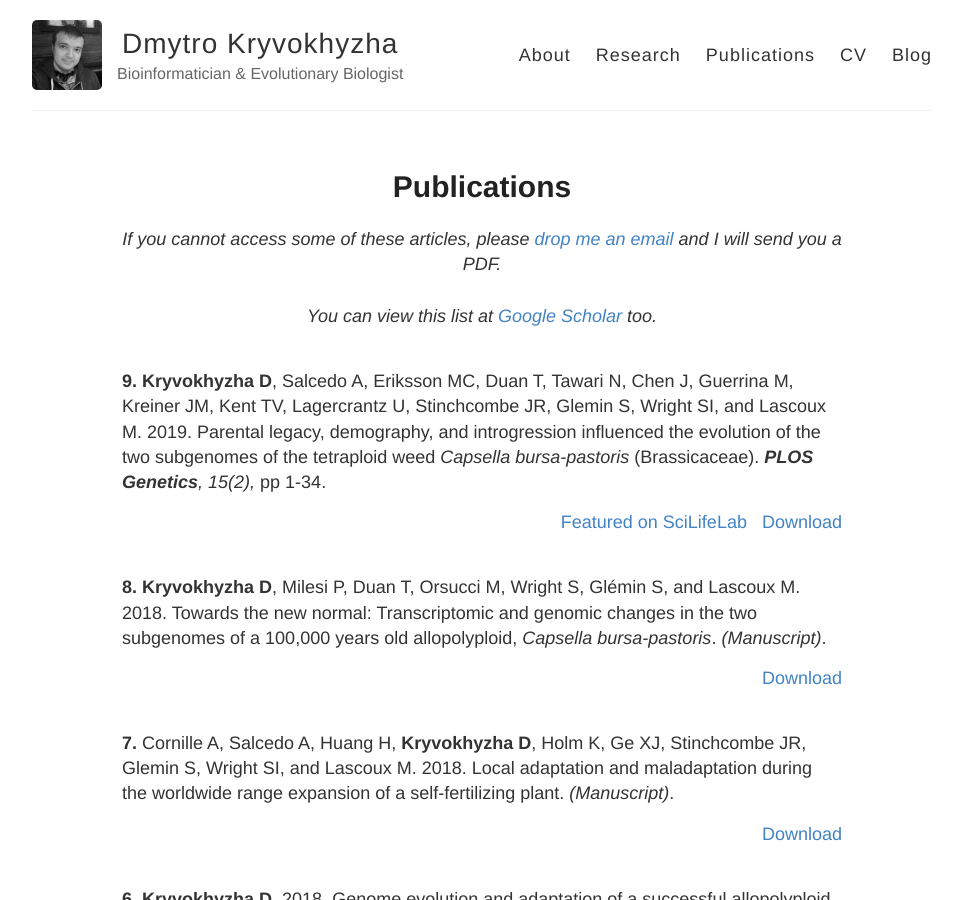
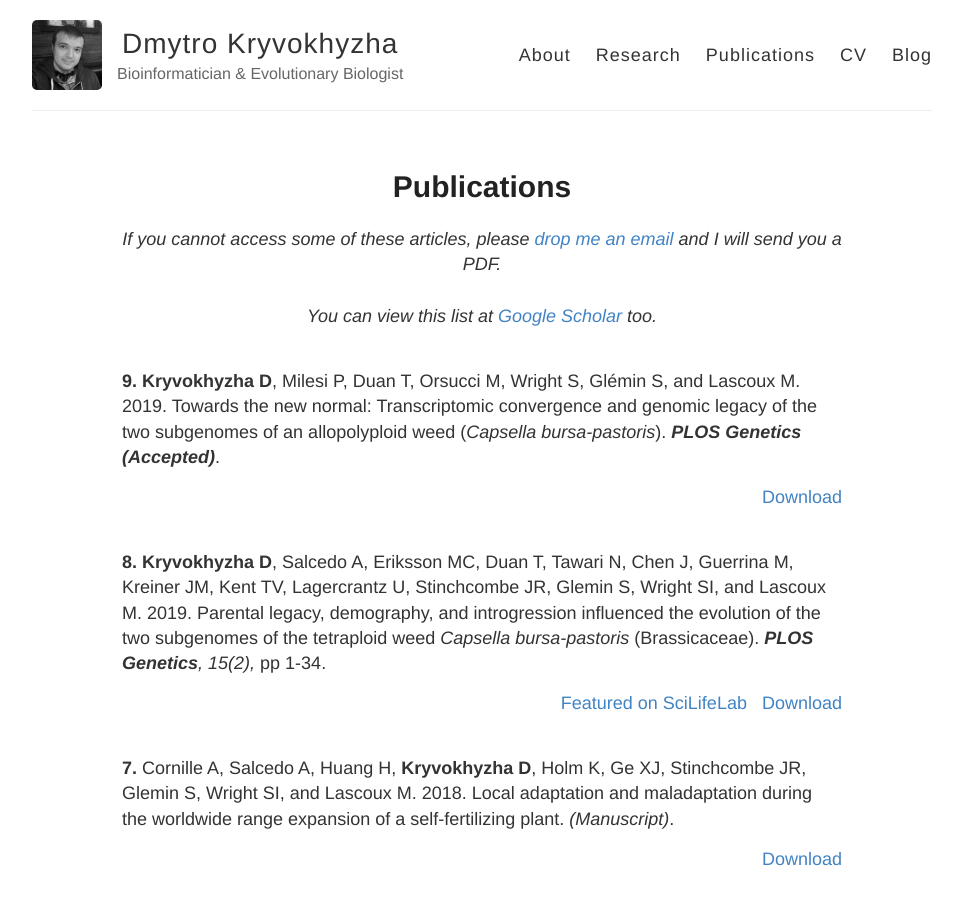
Before and after one commit to evodify/evodify.github.io, a Jekyll site: the page built from publications.md, in a window 1280 px wide and 900 px high. Shown: the whole window, without its empty margins (158-1119 px from the left). Built offline with Jekyll 4.4.1, drawn with Linux system fonts in a browser that asks for light colours.

Commit message:
Towards the new normal is accepted

```diff
--- a/publications.md
+++ b/publications.md
@@ -12,14 +12,14 @@ If you cannot access some of these articles, please <a href="mailto:dmytro.kryvo
 You can view this list at <a href="https://scholar.google.se/citations?user=99unghgAAAAJ&hl=en" title="Google Scholar" target="_blank">Google Scholar</a> too.
 </div>
 
-**9.** **Kryvokhyzha D**, Salcedo A, Eriksson MC, Duan T, Tawari N, Chen J, Guerrina M, Kreiner JM, Kent TV, Lagercrantz U, Stinchcombe JR, Glemin S, Wright SI, and Lascoux M. 2019. Parental legacy, demography, and introgression influenced the evolution of the two subgenomes of the tetraploid weed *Capsella bursa-pastoris* (Brassicaceae). ***PLOS Genetics**, 15(2),* pp 1-34.
+**9.** **Kryvokhyzha D**, Milesi P, Duan T, Orsucci M, Wright S, Glémin S, and Lascoux M. 2019. Towards the new normal: Transcriptomic convergence and genomic legacy of the two subgenomes of an allopolyploid weed (*Capsella bursa-pastoris*). ***PLOS Genetics (Accepted)***.
+<div style="text-align: right; margin-bottom: 30pt">
+<a href="https://www.biorxiv.org/content/early/2018/11/27/479048" title="bioRxiv" target="_blank">Download</a>
+</div>
+
+**8.** **Kryvokhyzha D**, Salcedo A, Eriksson MC, Duan T, Tawari N, Chen J, Guerrina M, Kreiner JM, Kent TV, Lagercrantz U, Stinchcombe JR, Glemin S, Wright SI, and Lascoux M. 2019. Parental legacy, demography, and introgression influenced the evolution of the two subgenomes of the tetraploid weed *Capsella bursa-pastoris* (Brassicaceae). ***PLOS Genetics**, 15(2),* pp 1-34.
 <div style="text-align: right; margin-bottom: 30pt">
 <a href="https://www.scilifelab.se/news/evolution-of-common-weed" title="SciLifeLab" target="_blank">Featured on SciLifeLab</a>&nbsp;&nbsp;&nbsp;<a href="http://dx.plos.org/10.1371/journal.pgen.1007949" title="PLOS Genetics" target="_blank">Download</a>
-</div>
-
-**8.** **Kryvokhyzha D**, Milesi P, Duan T, Orsucci M, Wright S, Glémin S, and Lascoux M. 2018. Towards the new normal: Transcriptomic and genomic changes in the two subgenomes of a 100,000 years old allopolyploid, *Capsella bursa-pastoris*. *(Manuscript)*.
-<div style="text-align: right; margin-bottom: 30pt">
-<a href="https://www.biorxiv.org/content/early/2018/11/27/479048" title="bioRxiv" target="_blank">Download</a>
 </div>
 
 **7.** Cornille A, Salcedo A, Huang H, **Kryvokhyzha D**, Holm K, Ge XJ, Stinchcombe JR, Glemin S, Wright SI, and Lascoux M. 2018. Local adaptation and maladaptation during the worldwide range expansion of a self-fertilizing plant. *(Manuscript)*.
```
